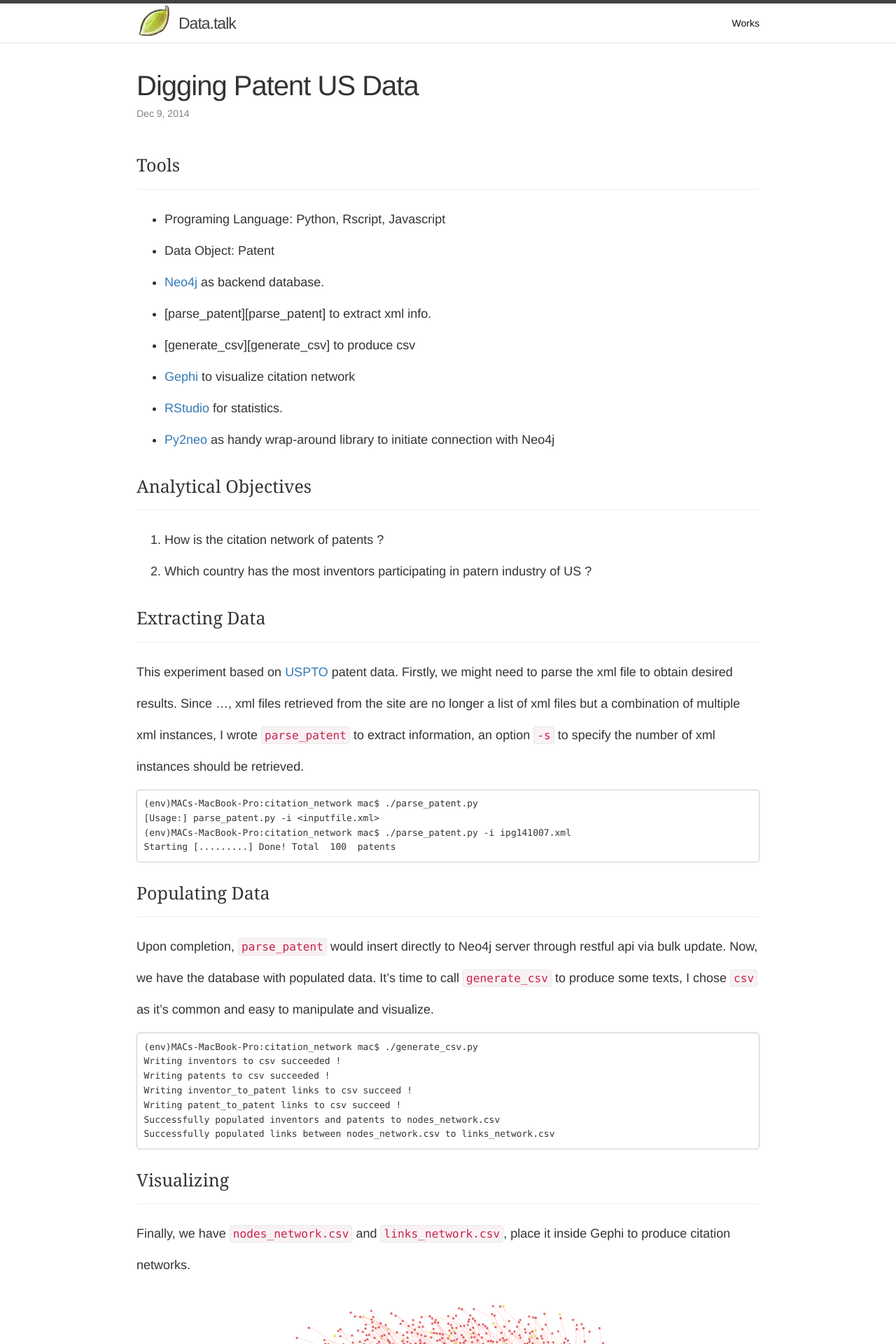
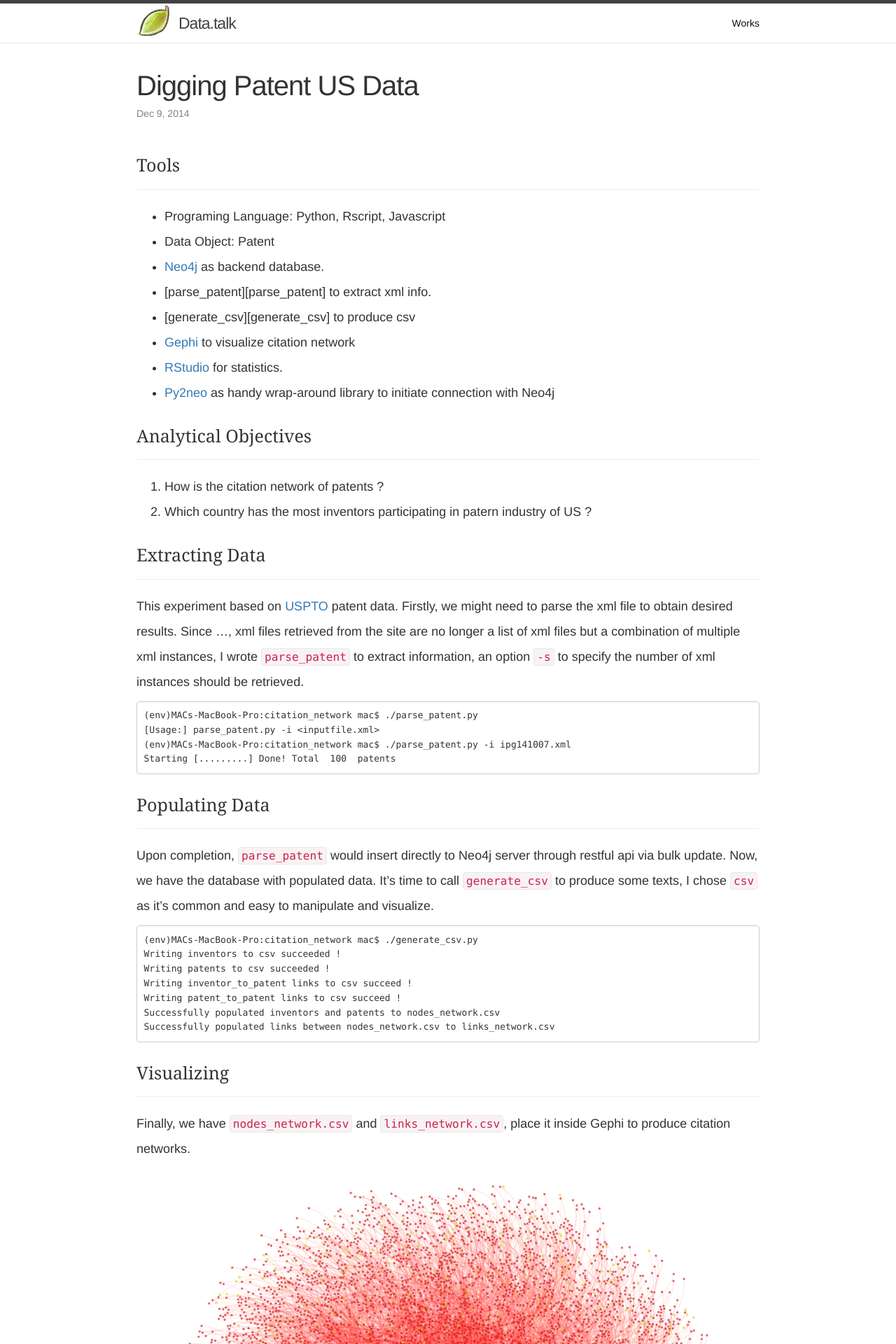
Before and after one commit to LalaNguyen/lalanguyen.github.io, a Jekyll site: the page built from _posts/2014-12-09-experimental-citation-analyst.md, in a window 1280 px wide. Shown: the top 1920 px of the page at 70% size. Built offline with Jekyll 4.4.1, drawn with Linux system fonts in a browser that asks for light colours; nearby versions of some CDN libraries; comment, search, counter and statistics services are not loaded.

Commit message:
adjust line height

```diff
--- a/_sass/_layout.scss
+++ b/_sass/_layout.scss
@@ -246,7 +246,7 @@ body {
 .post-content {
     margin-bottom: $spacing-unit;
 	font-size:18px;
-	line-height:2.5;
+	line-height:2.0;
     h1 {
         font-size: 25px;
 		font-family:"georgia";
```
